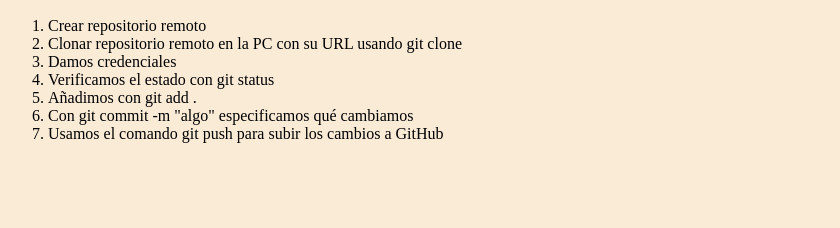
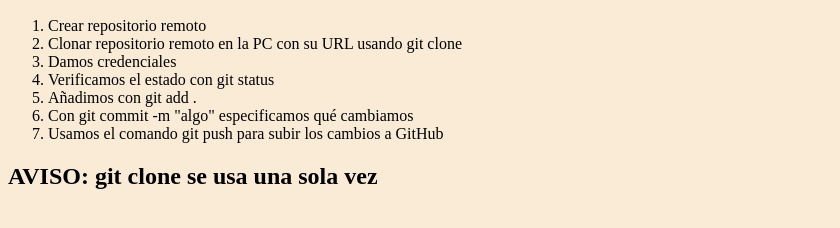
Before and after one commit to si390/RepodePrueba, a plain HTML site: page index.html in a window 1280 px wide. Shown: the part 110-338 px from the top of the page, without its empty margins (0-840 px from the left). Drawn offline with Linux system fonts and the light colour scheme.

Commit message:
important

```diff
--- a/index.html
+++ b/index.html
@@ -22,6 +22,7 @@
             <li>Usamos el comando git push para subir los cambios a GitHub</li>
         </ol>
         </article>
+        <h2>AVISO: git clone se usa una sola vez</h2>
     </section>
     <script src="./js/index.js"></script>
 </body>
```
